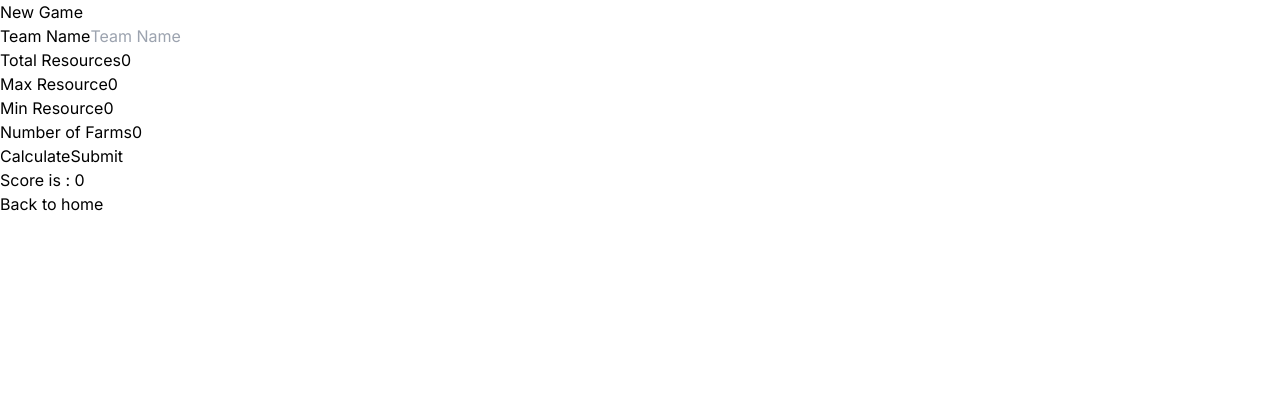
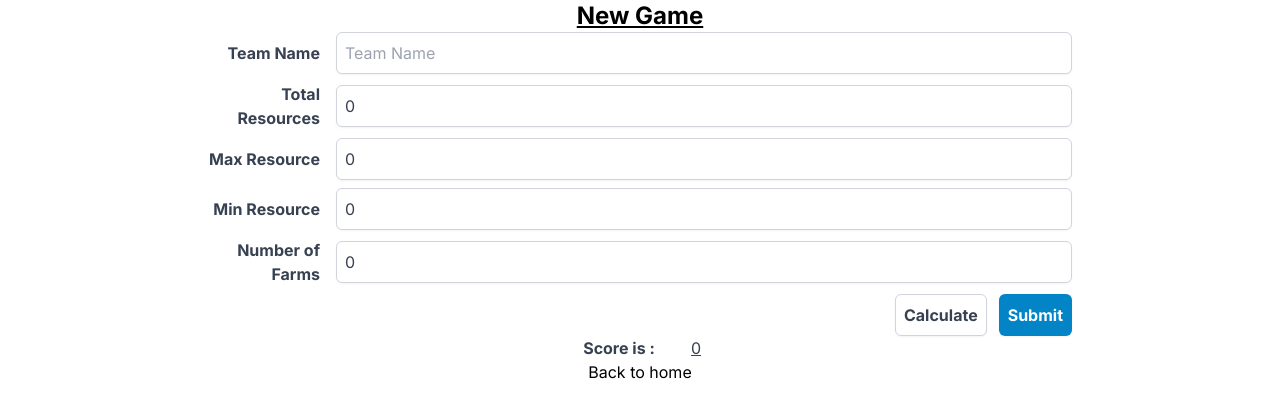
Before and after one commit to sihvn/Resourcity, a Next.js app: page /newgame in a window 1280 px wide. Shown: the top 418 px of the page. Built offline with nearby package versions, Linux system fonts and the light colour scheme.

Commit message:
feat: add styling for newgame

```diff
--- a/app/newgame/page.js
+++ b/app/newgame/page.js
@@ -55,70 +55,88 @@ export default function NewGame() {
         }
     };
     return (
-        <main>
-            <h1>New Game</h1>
-
-            <form action="#">
-                <label>
-                    <span>Team Name</span>
+        <main class="max-w-4xl mx-auto w-screen flex flex-col items-center justify-center">
+            <h1 className='text-2xl font-bold underline'>New Game</h1>
+            <form action="#" className="w-full grid gap-2 px-4">
+                <div className="flex justify-between items-center">
+                    <label className='w-32 text-right pr-4 font-bold text-gray-700'>Team Name</label>
+                    <div class="flex-1">
                         <input
                             type="text"
                             placeholder="Team Name"
                             value={teamName}
                             onChange={(e) => setTeamName(e.target.value)}
+                            class="w-full rounded-md appearance-none border border-gray-300 py-2 px-2 bg-white text-gray-700 placeholder-gray-400 shadow-sm focus:outline-none focus:ring-2 focus:ring-sky-600 focus:border-transparent"
                         />
-                </label>
-                <br />
-                <label>
-                    <span>Total Resources</span>
+                    </div>
+                </div>
+
+                <div className="flex justify-between items-center">
+                    <label className='w-32 text-right pr-4 font-bold text-gray-700'>Total Resources</label>
+                    <div class="flex-1">
                         <input
                             type="number"
                             placeholder="Total Resources"
                             value={totalResources}
                             onChange={(e) => setTotalResources(e.target.value)}
+                            class="w-full rounded-md appearance-none border border-gray-300 py-2 px-2 bg-white text-gray-700 placeholder-gray-400 shadow-sm focus:outline-none focus:ring-2 focus:ring-sky-600 focus:border-transparent"
                         />
-                </label>
-                <br />
-                <label>
-                    <span>Max Resource</span>
+                    </div>
+                </div>
+
+                <div className="flex justify-between items-center">
+                    <label className='w-32 text-right pr-4 font-bold text-gray-700'>Max Resource</label>
+                    <div class="flex-1">
                         <input
                             type="number"
                             placeholder="Max Resource"
                             value={maxResource}
                             onChange={(e) => setMaxResource(e.target.value)}
+                            class="w-full rounded-md appearance-none border border-gray-300 py-2 px-2 bg-white text-gray-700 placeholder-gray-400 shadow-sm focus:outline-none focus:ring-2 focus:ring-sky-600 focus:border-transparent"
                         />
-                </label>
-                <br />
-                <label>
-                    <span>Min Resource</span>
+                    </div>
+                </div>
+
+                <div className="flex justify-between items-center">
+                    <label className='w-32 text-right pr-4 font-bold text-gray-700'>Min Resource</label>
+                    <div class="flex-1">
                         <input
                             type="number"
                             placeholder="Min Resource"
                             value={minResource}
                             onChange={(e) => setMinResource(e.target.value)}
+                            class="w-full rounded-md appearance-none border border-gray-300 py-2 px-2 bg-white text-gray-700 placeholder-gray-400 shadow-sm focus:outline-none focus:ring-2 focus:ring-sky-600 focus:border-transparent"
                         />
-                </label>
-                <br />
-                <label>
-                    <span>Number of Farms</span>
+                    </div>
+                </div>
+
+                <div className="flex justify-between items-center">
+                    <label className='w-32 text-right pr-4 font-bold text-gray-700'>Number of Farms</label>
+                    <div class="flex-1">
                         <input
                             type="number"
                             placeholder="Number of Farms"
                             value={numFarms}
                             onChange={(e) => setNumFarms(e.target.value)}
+                            class="w-full rounded-md appearance-none border border-gray-300 py-2 px-2 bg-white text-gray-700 placeholder-gray-400 shadow-sm focus:outline-none focus:ring-2 focus:ring-sky-600 focus:border-transparent"
                         />
-                </label>
-                <br />
-                <button type="submit" name="calculate" value="zzz" onClick={handleSubmit} >Calculate</button>
-                <button type="submit" name="add" onClick={handleSubmit} >Submit</button>
+                    </div>
+                </div>
+
+                <div class="flex justify-end">
+                    <button type="submit" name="calculate" className="bg-white py-2 px-2 border border-gray-300 rounded-md shadow-sm font-bold text-gray-700 hover:bg-gray-50 focus:outline-none focus:ring-2 focus:ring-offset-2 focus:ring-sky-600" onClick={handleSubmit} >Calculate</button>
+                    <button type="submit" name="add" className="ml-3 inline-flex justify-center py-2 px-2 border border-transparent shadow-sm font-bold rounded-md text-white bg-sky-600 hover:bg-sky-700 focus:outline-none focus:ring-2 focus:ring-offset-2 focus:ring-sky-600" onClick={handleSubmit} >Submit</button>
+                </div>
+
             </form>
 
-            <h2>
-                Score is : {score}
-            </h2>
+            <div class="flex justify-center">
+                <span className='w-32 text-center pr-4 font-bold text-gray-700'>Score is :</span>
+                <span className='text-center pr-4 text-gray-700 underline'>{score}</span>
+            </div>
 
-            <h2>
-                <Link href="/">Back to home</Link>
+            <h2 className='align-text-bottom'>
+                <Link href="/" className="hover:font-bold">Back to home</Link>
             </h2>
         </main>
     );
```
Lines whose indentation alone changed are shown as unchanged.
